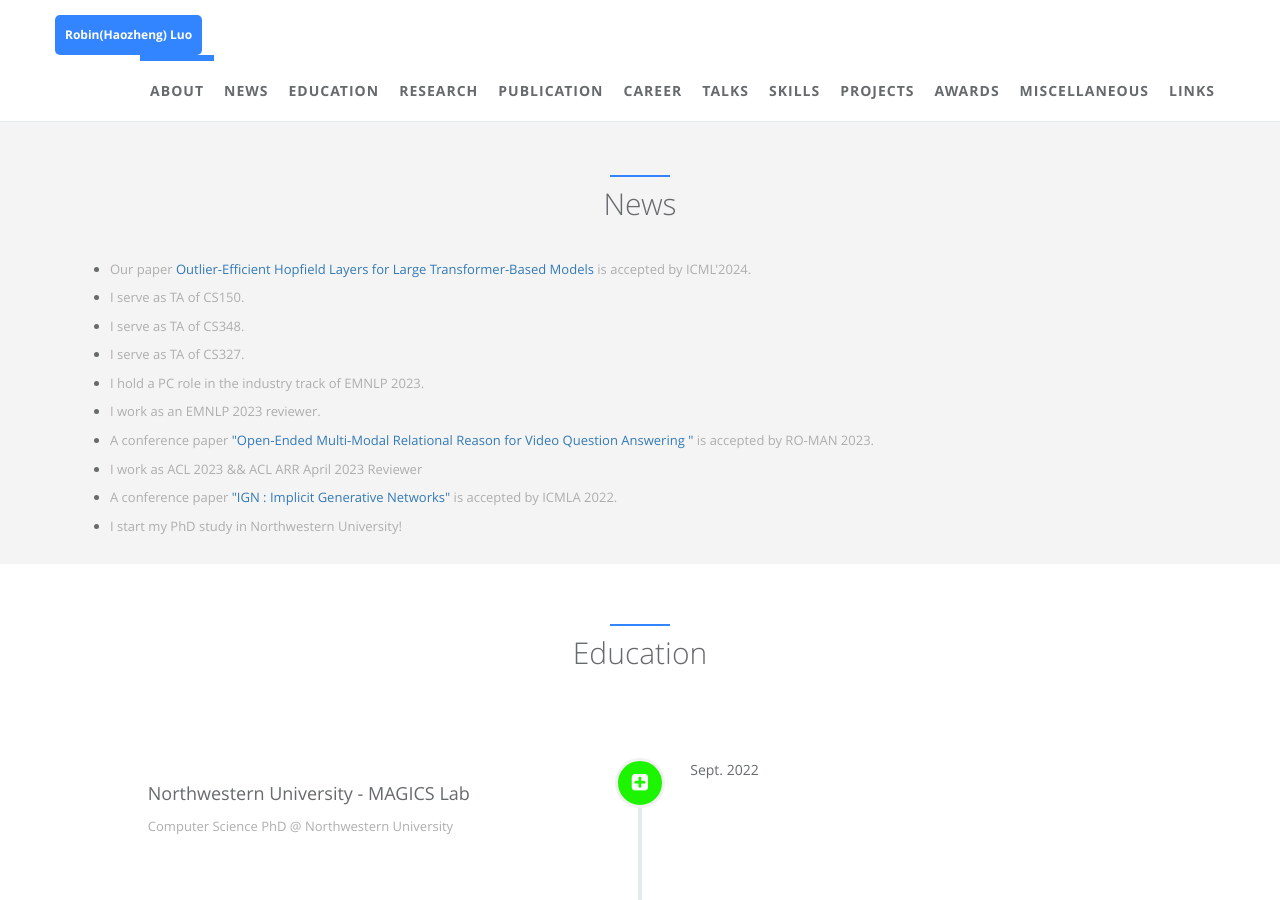
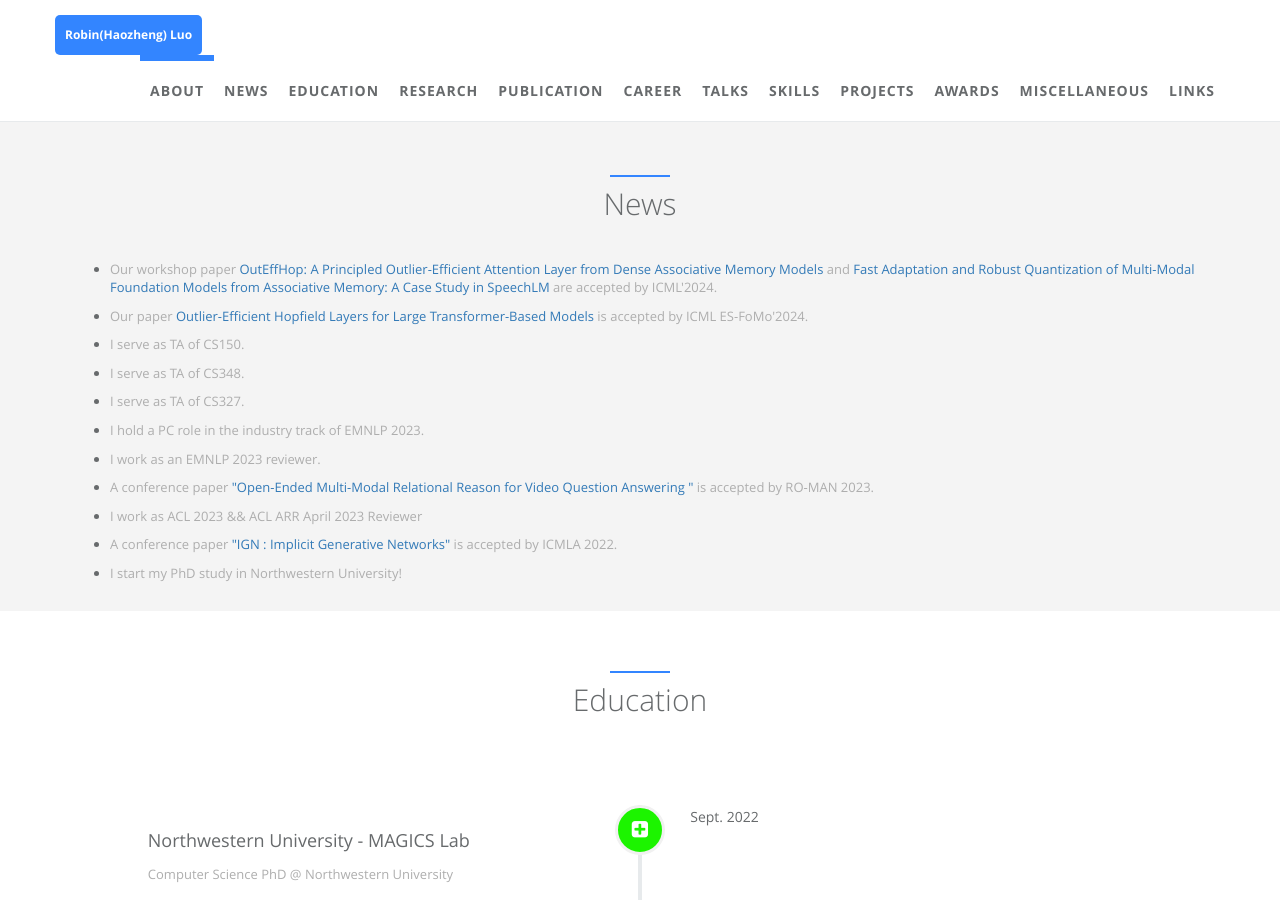
Before and after one commit to robinzixuan/robin.github.io, a Jekyll site: the page built from index.html, in a window 1280 px wide and 900 px high, scrolled down 1231 px. Built offline with Jekyll 4.4.1, drawn with Linux system fonts in a browser that asks for light colours.

Commit message:
Update news.html

```diff
--- a/_includes/sections/news.html
+++ b/_includes/sections/news.html
@@ -7,8 +7,11 @@
   </div>
 
   <ul>
-    <li><p> Our paper <a href="https://arxiv.org/abs/2404.03828">Outlier-Efficient Hopfield Layers for Large Transformer-Based Models
-</a> is accepted by ICML'2024. </p>
+    <li><p> Our workshop paper <a href="https://openreview.net/forum?id=ZCrRCICOkr">OutEffHop: A Principled Outlier-Efficient Attention Layer from Dense Associative Memory Models
+</a> and <a href="https://openreview.net/forum?id=kZBM2UYiQh">Fast Adaptation and Robust Quantization of Multi-Modal Foundation Models from Associative Memory: A Case Study in SpeechLM</a> are accepted by ICML'2024. </p>
+  </li>
+    <li><p> Our paper <a href="https://openreview.net/forum?id=kLiDMGJKx1">Outlier-Efficient Hopfield Layers for Large Transformer-Based Models
+</a> is accepted by ICML ES-FoMo'2024. </p>
   </li>
     <li><p> I serve as TA of CS150. </p>
   </li>
```
